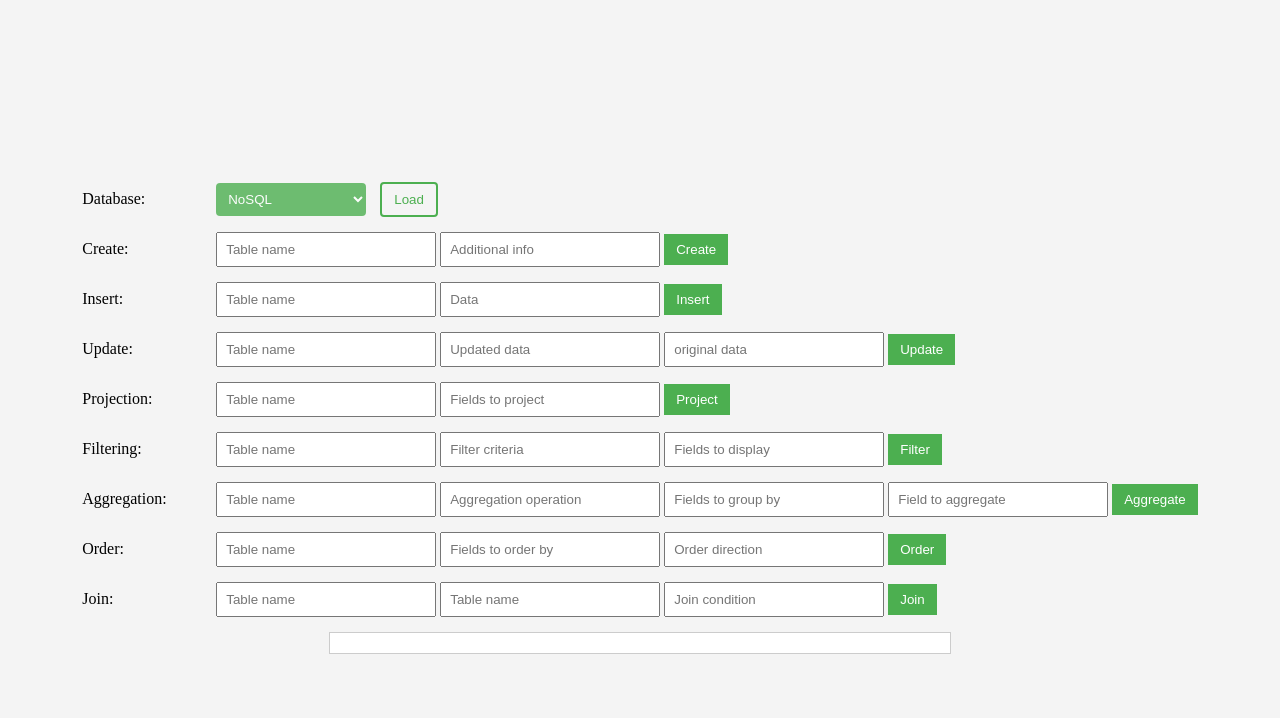
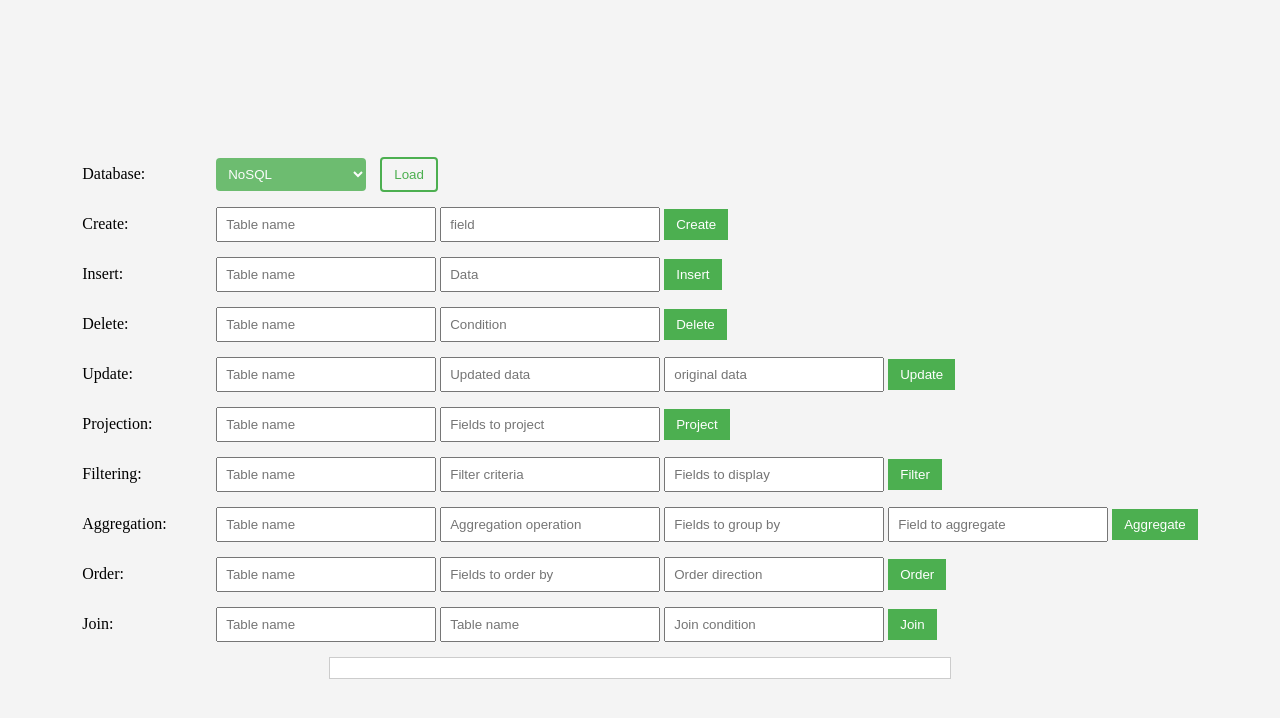
Before and after one commit to UXN-021/AwesomeDB-USC-DSCI-551-Project, a Flask app: page / in a window 1280 px wide. Shown: the top 718 px of the page. Run offline with Flask 3, Linux system fonts and the light colour scheme.

Commit message:
create and delete html

```diff
--- a/Templates/page.html
+++ b/Templates/page.html
@@ -106,7 +106,7 @@
   <div>
     <label for="createInput">Create:</label>
     <input type="text" id="createInput" placeholder="Table name">
-    <input type="text" id="createInput2" placeholder="Additional info">
+    <input type="text" id="createInput2" placeholder="field">
     <button onclick="createTable()">Create</button>
   </div>
 
@@ -116,6 +116,15 @@
     <input type="text" id="insertInput" placeholder="Table name">
     <input type="text" id="insertInput2" placeholder="Data">
     <button onclick="insertData()">Insert</button>
+  </div>
+
+  <!-- delete Data Section -->
+
+  <div>
+    <label for="deleteInput">Delete:</label>
+    <input type="text" id="deleteInput" placeholder="Table name">
+    <input type="text" id="deleteInput2" placeholder="Condition">
+    <button onclick="deleteData()">Delete</button>
   </div>
 
   <!-- Update Data Section -->
@@ -240,11 +249,101 @@ function addContentToDisplayArea(content) {
   }
 
   function createTable() {
-    const tableName = document.getElementById('createInput').value;
-    const additionalInfo = document.getElementById('createInput2').value;
-    console.log(`Creating Table: ${tableName}, Additional Info: ${additionalInfo}`);
+    // Get values from input fields
+    var tableName = document.getElementById('createInput').value;
+    var field = document.getElementById('createInput2').value;
 
-  }
+    // Log values before sending the request
+    console.log('Table Name:', tableName);
+    console.log('Fields:', field);
+
+    // Send a POST request using the Fetch API
+    fetch('/create_table', {
+        method: 'POST',
+        headers: {
+            'Content-Type': 'application/json'
+        },
+        body: JSON.stringify({
+            table_name: tableName,
+            fields: field
+        })
+    })
+    .then(response => {
+        if (!response.ok) {
+            throw new Error(`HTTP error! Status: ${response.status}`);
+        }
+        return response.json();
+    })
+    .then(data => {
+        // Check if the element with id 'resultMessage' exists before setting innerText
+        var resultMessageElement = document.getElementById('resultMessage');
+        if (resultMessageElement) {
+            resultMessageElement.innerText = data.result;
+        } else {
+            console.error('Element with id "resultMessage" not found.');
+        }
+    })
+    .catch(error => {
+        console.error('Error:', error);
+
+        // Check if the element with id 'resultMessage' exists before setting innerText
+        var resultMessageElement = document.getElementById('resultMessage');
+        if (resultMessageElement) {
+            resultMessageElement.innerText = 'Error occurred while creating the table.';
+        } else {
+            console.error('Element with id "resultMessage" not found.');
+        }
+    });
+
+    // Prevent the default form submission
+    return false;
+}
+
+  // function createTable() {
+  //       // Get form values
+  //       var tableName = document.getElementById('createInput').value;
+  //       var field = document.getElementById('createInput2').value;
+
+  //       console.log('Table Name:', tableName);
+  //   console.log('Fields:', field);
+
+  //       // Check for empty values
+  //       if (!tableName || !field) {
+  //           document.getElementById('resultMessage').innerText = 'Table name and field cannot be empty.';
+  //           return false;
+  //       }
+
+  //       // Send a POST request using the Fetch API
+  //       fetch('/create_table', {
+  //           method: 'POST',
+  //           headers: {
+  //               'Content-Type': 'application/json'
+  //           },
+  //           body: JSON.stringify({
+  //               table_name: tableName,
+  //               fields: field  // Send fields as a single string
+  //           })
+  //       })
+  //       .then(response => {
+  //           // Check for successful response status
+  //           if (!response.ok) {
+  //               throw new Error(`HTTP error! Status: ${response.status}`);
+  //           }
+  //           return response.json();
+  //       })
+  //       .then(data => {
+  //           // Handle the response data
+  //           console.log(data);
+  //           document.getElementById('resultMessage').innerText = data.result;
+  //       })
+  //       .catch(error => {
+  //           console.error('Error:', error);
+  //           document.getElementById('resultMessage').innerText = 'Error occurred while creating the table.';
+  //       });
+
+  //       // Prevent the default form submission
+  //       return false;
+  //   }
 
 
   function insertData() {
@@ -413,6 +512,47 @@ function applyFilter() {
     });
 }
 
+function deleteData() {
+    var tableName = document.getElementById('deleteInput').value;
+    var condition = document.getElementById('deleteInput2').value;
+
+    fetch('/delete_data', {
+        method: 'POST',
+        headers: {
+            'Content-Type': 'application/json'
+        },
+        body: JSON.stringify({
+            table_name: tableName,
+            condition: condition
+        })
+    })
+    .then(response => {
+        if (!response.ok) {
+            throw new Error(`HTTP error! Status: ${response.status}`);
+        }
+        return response.json();
+    })
+    .then(data => {
+        var resultMessageElement = document.getElementById('resultMessage');
+        if (resultMessageElement) {
+            resultMessageElement.innerText = data.result;
+        } else {
+            console.error('Element with id "resultMessage" not found.');
+        }
+    })
+    .catch(error => {
+        console.error('Error:', error);
+        var resultMessageElement = document.getElementById('resultMessage');
+        if (resultMessageElement) {
+            resultMessageElement.innerText = 'Error occurred while deleting data.';
+        } else {
+            console.error('Element with id "resultMessage" not found.');
+        }
+    });
+
+    return false;
+}
+
 function performAggregation() {
     const tableName = document.getElementById('aggregationInput').value;
     const aggregateMethod = document.getElementById('aggregationInput2').value;
--- a/run.py
+++ b/run.py
@@ -21,6 +21,27 @@ relational_db = Relational()
 def index():
     return render_template('page.html')
 
+
+@app.route('/create_table', methods=['POST'])
+def create_table():
+    try:
+        data = request.get_json()
+
+        # Check if 'table_name' key is present
+        if 'table_name' not in data or 'fields' not in data:
+            return jsonify({'error': 'Missing table_name or fields parameter'}), 400
+
+        table_name = data['table_name']
+        fields = data['fields']
+
+        # Perform table creation logic
+        result = relational_db.create_table(table_name, fields)
+
+        return jsonify({'result': result})
+
+    except Exception as e:
+        return jsonify({'error': f'Error occurred: {str(e)}'}), 500
+
 @app.route('/upload', methods=['POST'])
 def upload_file():
     try:
@@ -36,13 +57,6 @@ def upload_file():
 
 
 
-@app.route('/create_table', methods=['POST'])
-def create_table():
-    table_name = request.form['table_name']
-    fields = request.form['fields'].split(',')
-    result = db_engine.create_table(table_name, fields)
-    return jsonify({'result': result})
-
 @app.route('/insert', methods=['POST'])
 def insert_data():
     try:
@@ -55,10 +69,18 @@ def insert_data():
 
 @app.route('/delete_data', methods=['POST'])
 def delete_data():
-    table_name = request.form['table_name']
-    condition = request.form['condition']
-    result = db_engine.delete_data(table_name, condition)
-    return jsonify({'result': result})
+    data = request.get_json()
+    table_name = data['table_name']
+    condition = data['condition']
+
+    # Call your delete_data function
+    result = relational_db.delete_data(table_name, condition)
+
+    return jsonify({'result': 'Deletion succeeded' if result else 'Deletion failed'})
+
+@app.route('/delete_form')
+def delete_form():
+    return render_template('delete.html')
 
 @app.route('/update', methods=['POST'])
 def update_data():
@@ -126,7 +148,7 @@ def aggregate():
         aggregate_field = data.get('aggregate_field')
         group_by_field = data.get('group_by_field')
 
-        # Call the aggregate method of your Relational class
+        # Call the aggregate method of Relational class
         result = relational_db.aggregate(
             table_name,
             aggregate_method,
```
Also changed, not shown: Engine/relational.py (+38 -37 lines).
